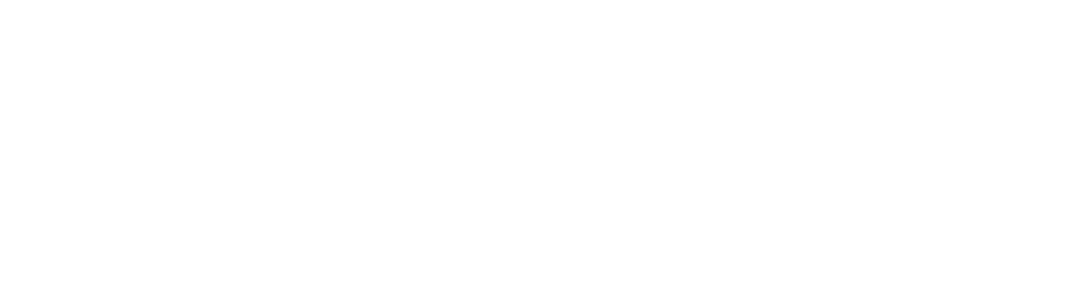
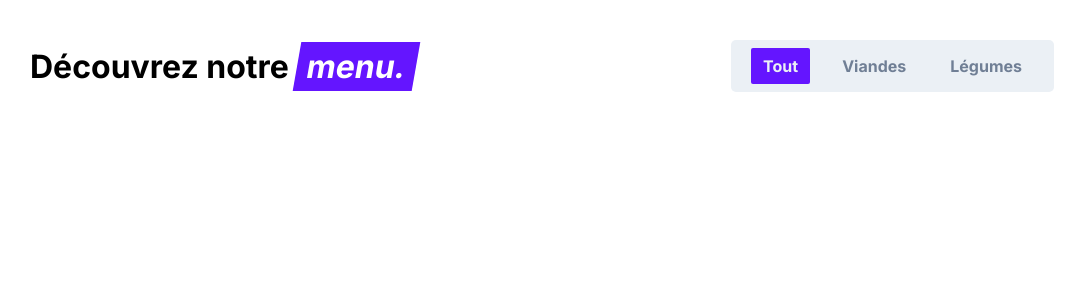
Before and after one commit to maatyss/ECF, a React (Create React App) app in the folder partie-react/: page / in a window 1280 px wide. Shown: the top 300 px of the page, without its empty margins (98-1183 px from the left). Built offline with nearby package versions, Linux system fonts and the light colour scheme.

Commit message:
Header Integration

```diff
--- a/partie-react/public/index.html
+++ b/partie-react/public/index.html
@@ -2,6 +2,7 @@
 <html lang="en">
   <head>
     <meta charset="utf-8" />
+    <link href='https://fonts.googleapis.com/css2?family=Inter:wght@400;700&display=swap' rel='stylesheet'>
     <title>ECF React</title>
   </head>
   <body>
--- a/partie-react/src/App.css
+++ b/partie-react/src/App.css
@@ -0,0 +1,52 @@
+*{
+    padding: 0;
+    margin: 0;
+    font-family: 'Inter', sans-serif;
+}
+.container{
+    width: 80%;
+    margin: auto;
+}
+header{
+    display: flex;
+    justify-content: space-between;
+    padding-top: 40px;
+}
+#discover{
+    display: flex;
+    justify-content: center;
+    align-items: center;
+}
+#discover>h1{
+    margin-right: 8px;
+}
+.skew{
+    padding: 5px 10px;
+    background-color: #6415ff;
+    color: white;
+    transform: skew(-10deg);
+}
+
+.menu{
+    display: flex;
+    padding: 8px 20px;
+    align-items: center;
+    justify-content: center;
+    gap: 20px;
+    list-style: none;
+    background-color: #ebf0f5;
+    text-transform: capitalize;
+    font-weight: bold;
+    border-radius: 5px;
+}
+ul li{
+    padding: 8px 12px;
+    color: #707f95;
+    transition: 100ms;
+}
+.selected {
+    background-color: #6415ff;
+    padding: 8px 12px;
+    border-radius: 2px;
+    color: #ebf0f5;
+}
--- a/partie-react/src/App.js
+++ b/partie-react/src/App.js
@@ -1,8 +1,10 @@
 import './App.css'
+import {Header} from './components/Header'
 
 function App() {
   return (
-    <div>
+    <div className={'container'}>
+    <Header />
     </div>
   )
 }
--- /dev/null
+++ b/partie-react/src/components/Header.js
@@ -0,0 +1,18 @@
+
+const Header = ()=>{
+
+  return(
+    <header>
+      <div id={'discover'}>
+        <h1>Découvrez notre </h1><h1 className={'skew'}>menu.</h1>
+      </div>
+      <ul className={'menu'}>
+        <li className={'selected'}>tout</li>
+        <li>viandes</li>
+        <li>légumes</li>
+      </ul>
+    </header>
+  )
+}
+
+export {Header}
```
